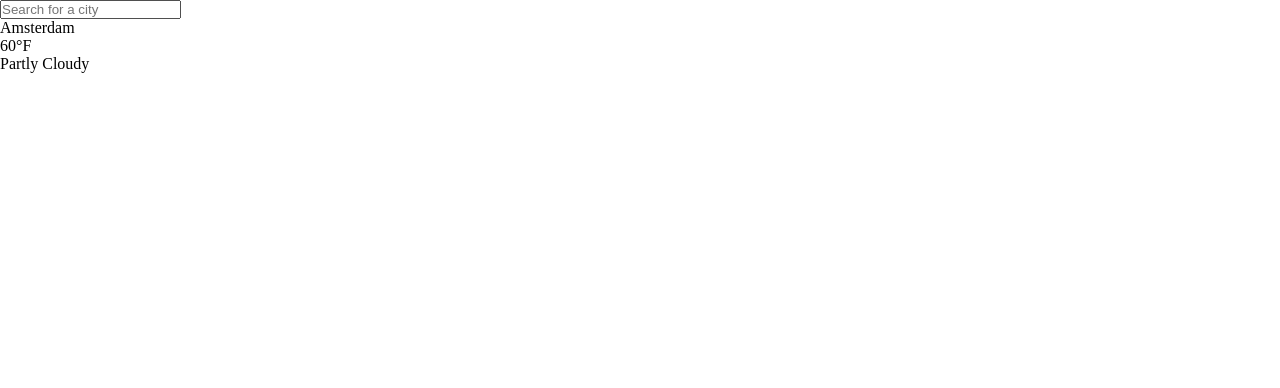
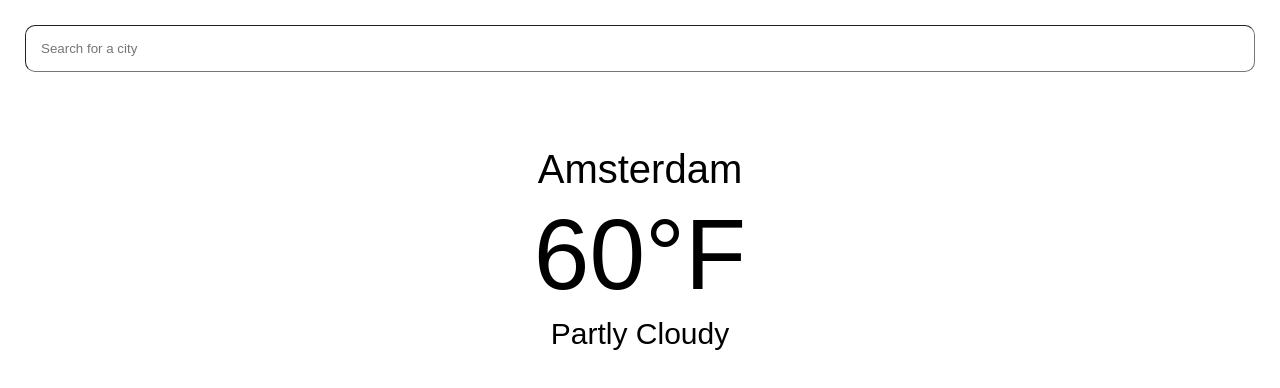
Before and after one commit to victoria-vu/Weather-Now, a React (Create React App) app: page / in a window 1280 px wide. Shown: the top 388 px of the page. Built offline with nearby package versions, Linux system fonts and the light colour scheme.

Commit message:
Styled search box, location and weather

```diff
--- a/src/index.css
+++ b/src/index.css
@@ -3,3 +3,47 @@
   padding: 0;
   box-sizing: border-box;
  }
+
+ body {
+    font-family: Poppins, sans-serif;
+    color: black;
+ }
+
+ main {
+    min-height: 100vh;
+    padding: 25px;
+ }
+
+ .search-box {
+    width: 100%;
+    margin: 0 0 75px;
+ }
+
+ .search-box .search-bar {
+    display: block;
+    width: 100%;
+    padding: 15px;
+    border-width: 1px;
+    border-radius: 10px;
+ }
+
+ .location-box .location {
+    font-size: 40px;
+    font-weight: 500;
+    text-align: center;
+ }
+
+ .weather-box {
+    text-align: center;
+ }
+
+ .weather-box .temp {
+    font-size: 100px;
+    font-weight: 500;
+    padding: 5px;
+ }
+
+ .weather-box .weather {
+    font-size: 30px;
+    font-weight: 500;
+ }
```
